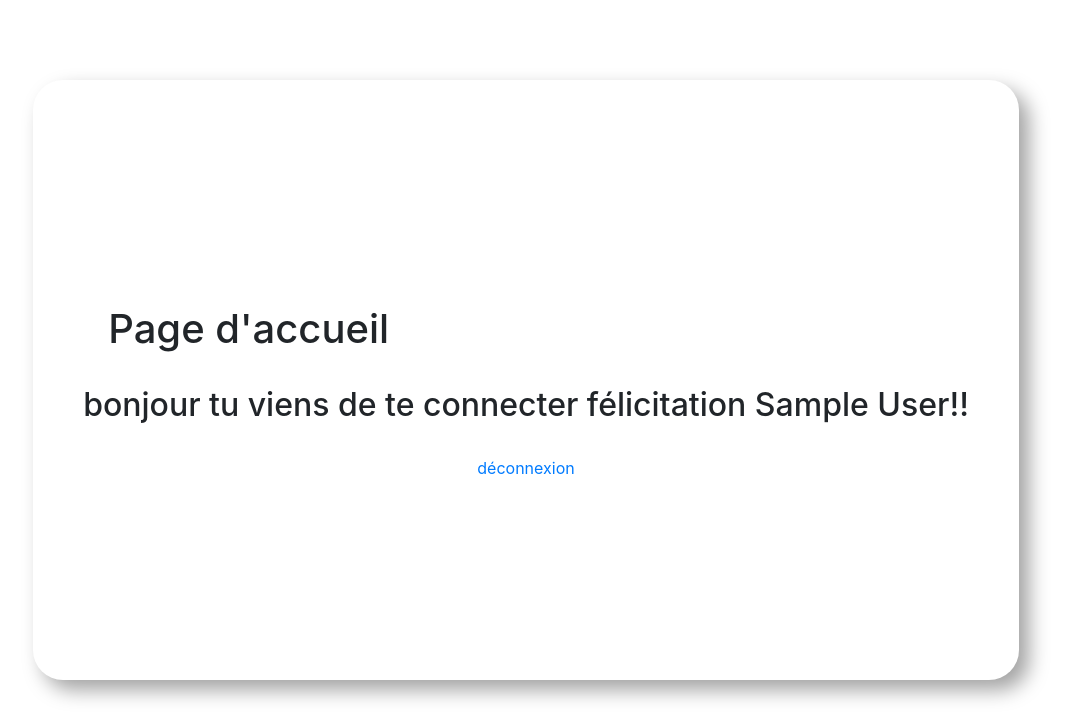
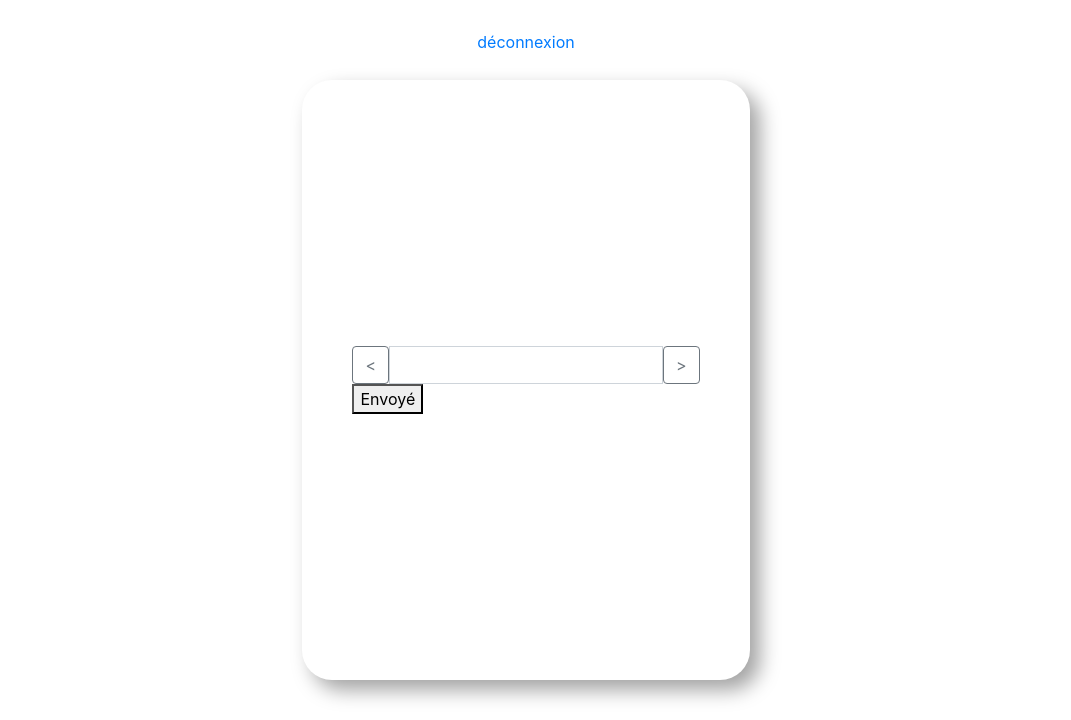
Before and after one commit to alexandredorc/login-php-template, a PHP site: page /main/index.php in a window 1280 px wide. Shown: the top 720 px of the page, without its empty margins (114-1185 px from the left). Run offline with PHP 8.4, Linux system fonts and the light colour scheme; the visitor is signed in with stand-in values (Sample User, id 1).

Commit message:
setup of the product formulary

```diff
--- a/login/login.php
+++ b/login/login.php
@@ -52,7 +52,6 @@ if (isset($_SESSION['name'])){
 				</p>
 				<?php } ?>
 				<div class="excl"><img src = "../public/exclamation-lg.svg"/></div>
-
 			</div>
 		<?php } ?>
 	</div>
--- a/main/index.php
+++ b/main/index.php
@@ -1,7 +1,6 @@
 <?php
 session_start();
 if (!isset($_SESSION['name'])){
-	session_destroy();
 	header('Location: ../login/logout.php');
 }
 
@@ -16,10 +15,10 @@ setcookie('auto_login',$_SESSION['user_id'],time()+1800, '/', null, false, true)
 	<link rel="stylesheet" href="https://stackpath.bootstrapcdn.com/bootstrap/4.4.1/css/bootstrap.min.css" integrity="sha384-Vkoo8x4CGsO3+Hhxv8T/Q5PaXtkKtu6ug5TOeNV6gBiFeWPGFN9MuhOf23Q9Ifjh" crossorigin="anonymous">
 </head>
 <body>
-
 <div class="body-center">
-	<h1>Page d'accueil</h1>
-	<h2>bonjour tu viens de te connecter félicitation <?php echo $_SESSION['name']; ?>!!</h2></br>
+	<?php
+		include('produits.php')
+	?>
 	<a href="../login/logout.php">déconnexion</a>
 </div>
 
--- /dev/null
+++ b/main/produits.php
@@ -0,0 +1,23 @@
+
+<form action="index.php" method="POST">
+    <div class="input-group">
+        <button type="button" class="btn btn-outline-secondary" onclick="prev_product()"><</button>
+        <input class="form-control" id="id_prod" type="number">
+        <button type="button" class="btn btn-outline-secondary" onclick="next_product()">></button>
+    </div>
+    <div class="input_prod_data">
+
+        <button type="submit">Envoyé</button>
+    </div>
+</form>
+
+<script>
+    function next_product() {
+        document.getElementById("id_prod").stepUp();
+    }
+    function prev_product(){
+        document.getElementById("id_prod").stepDown();
+    }
+</script>
+
+</div>
```
Also changed, not shown: main/config.php (added, +18 -0 lines), setup.php (added).
